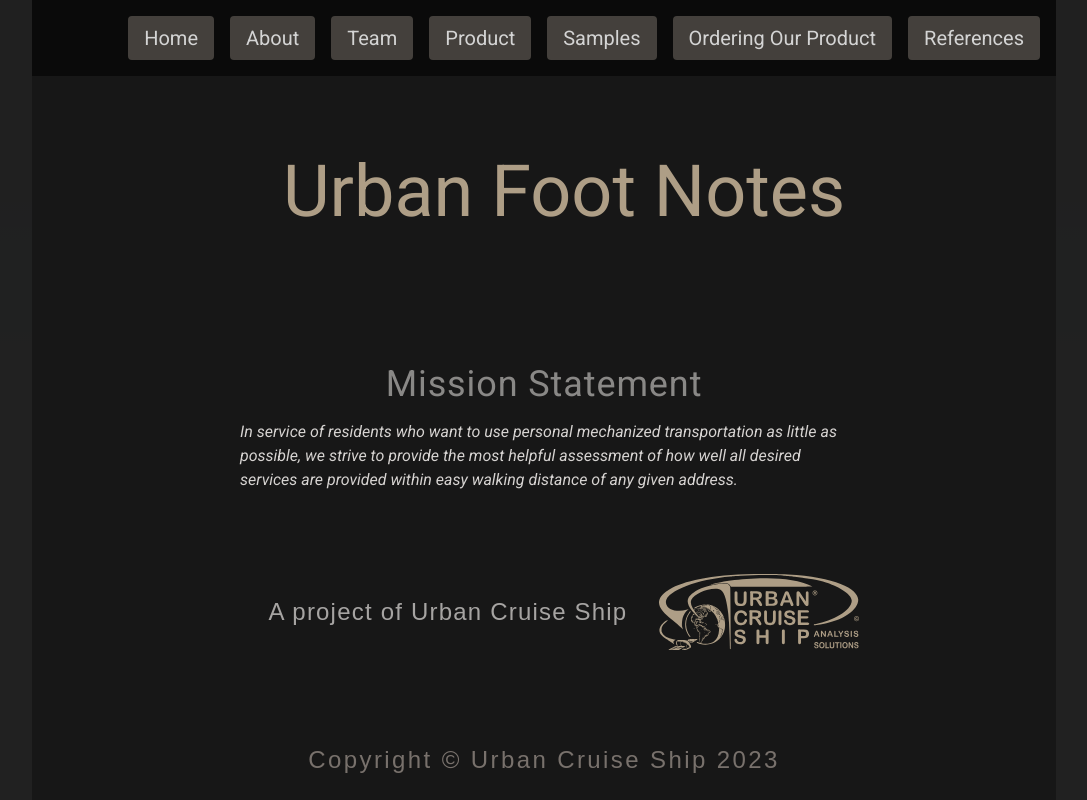
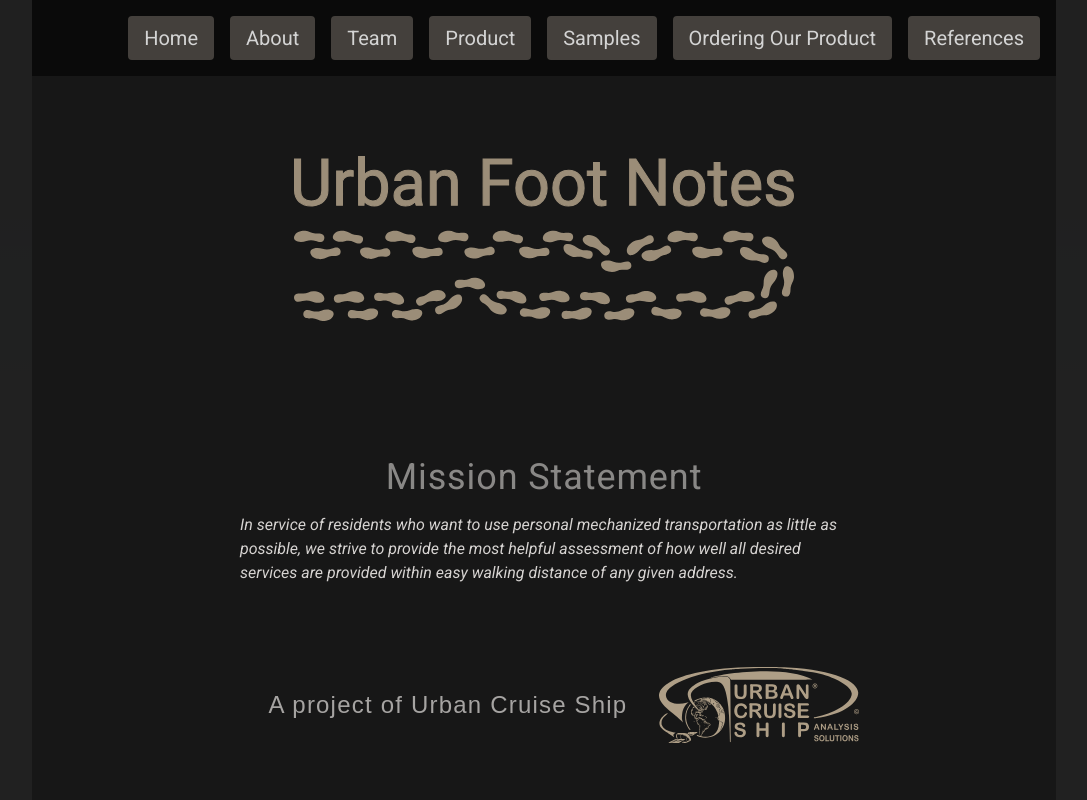
Before and after one commit to Richard-Burd/urban-footnotes-landing, a Next.js app: page / in a window 1280 px wide. Shown: the top 800 px of the page, without its empty margins (96-1183 px from the left). Built offline with nearby package versions, Linux system fonts and the light colour scheme; a web font is replaced by a local one.

Commit message:
John's logo added

```diff
--- a/components/PageTitle.js
+++ b/components/PageTitle.js
@@ -1,12 +1,16 @@
+import Image from "next/image";
+
 export default function PageTitle() {
   return (
-    <div className="flex justify-center">
-      <h1
-        style={{ color: "#d4c0a2" }}
-        className="text-center mt-20 roboto-font text-3xl lg:text-7xl lg:pl-10 opacity-80"
-      >
-        Urban Foot Notes
-      </h1>
+    <div className="flex justify-center mt-20">
+      <Image
+        src="/images/ufn-logo-light.svg"
+        alt="Urban Cruise Ship Logo"
+        width={500}
+        height={164.65}
+        unoptimized={true}
+        style={{ minWidth: "200px", opacity: 0.7 }}
+      />
     </div>
   );
 }
```
Also changed, not shown: public/images/ufn-logo-light.svg (renamed from public/images/ufn-logo-light-john.svg).
